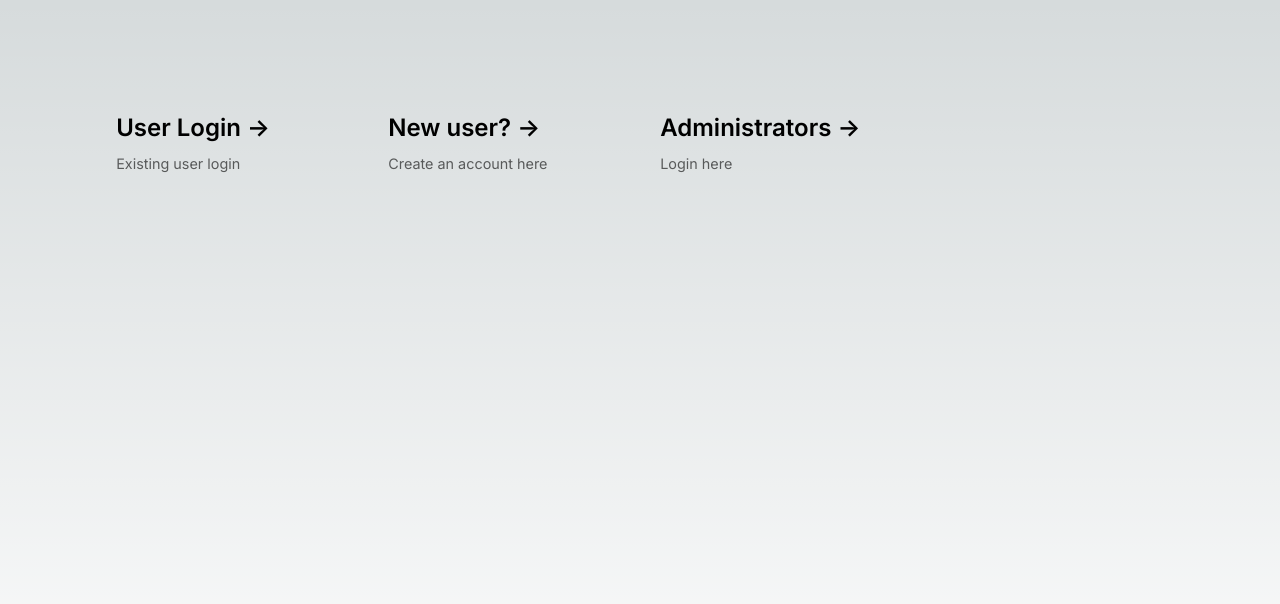
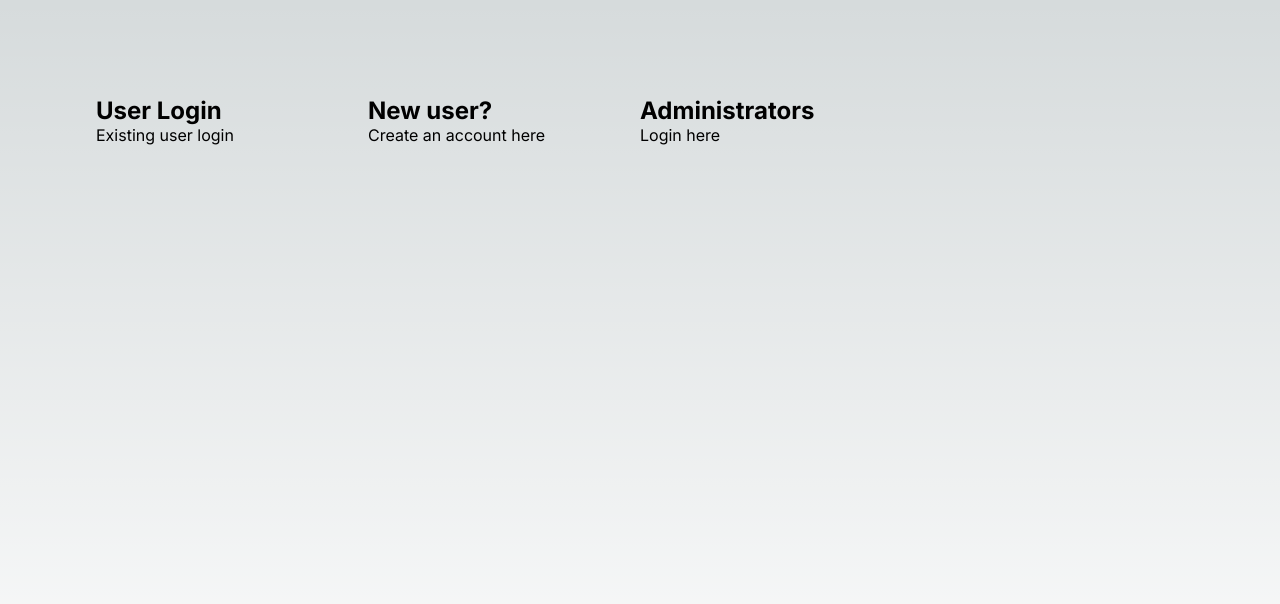
Before and after one commit to mkienbus/retreat-app, a Next.js app: page / in a window 1280 px wide. Shown: the top 604 px of the page. Built offline with nearby package versions, Linux system fonts and the light colour scheme.

Commit message:
added client side routing from index to user and admin pages

```diff
--- a/src/pages/index.js
+++ b/src/pages/index.js
@@ -1,4 +1,5 @@
 import Head from 'next/head'
+import Link from 'next/link'
 import { Inter } from 'next/font/google'
 import styles from '@/styles/Home.module.css'
 
@@ -14,44 +15,31 @@ export default function Home() {
       </Head>
       <main className={styles.main}>
         <div className={styles.grid}>
-          <a
-            className={styles.card}
-            target="_blank"
-            rel="noopener noreferrer"
-          >
+          <Link href="/login">
             <h2 className={inter.className}>
-              User Login <span>-&gt;</span>
+              User Login
             </h2>
             <p className={inter.className}>
               Existing user login
             </p>
-          </a>
-
-          <a
-            className={styles.card}
-            target="_blank"
-            rel="noopener noreferrer"
-          >
+          </Link>
+          <Link href="/createUser">
             <h2 className={inter.className}>
-              New user? <span>-&gt;</span>
+              New user?
             </h2>
             <p className={inter.className}>
               Create an account here
             </p>
-          </a>
+          </Link>
 
-          <a
-            className={styles.card}
-            target="_blank"
-            rel="noopener noreferrer"
-          >
+          <Link href="/admin">
             <h2 className={inter.className}>
-              Administrators <span>-&gt;</span>
+              Administrators
             </h2>
             <p className={inter.className}>
               Login here
             </p>
-          </a>
+          </Link>
         </div>
       </main>
     </>
```
Also changed, not shown: src/pages/admin.js (added, +10 -0 lines), src/pages/createUser.js (added, +10 -0 lines), src/pages/login.js (added, +10 -0 lines).
